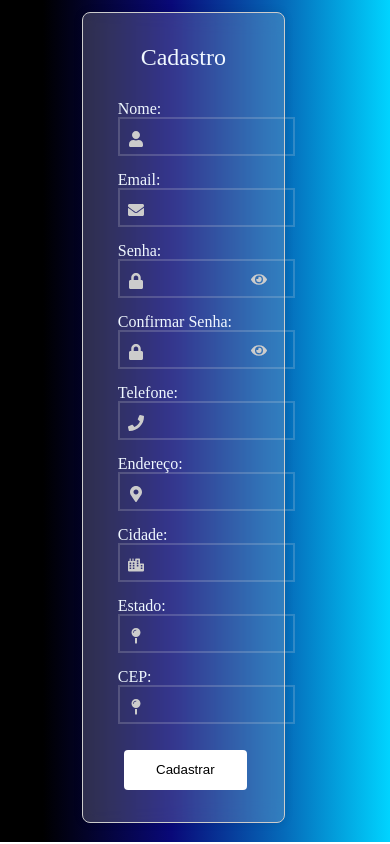
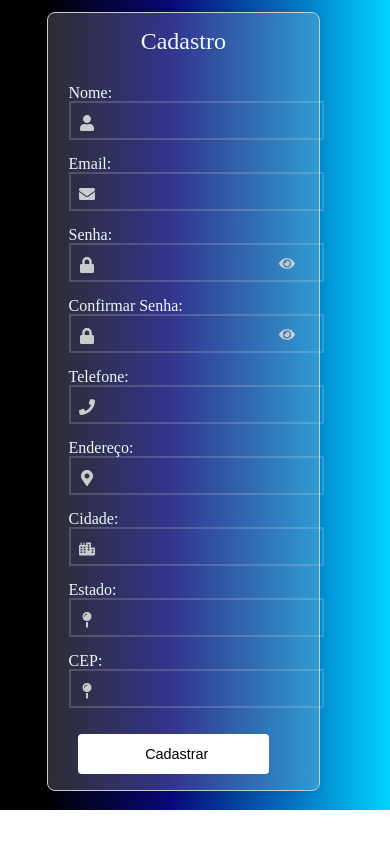
Before and after one commit to luisciaramicoli/tccluis, a React (Vite) app: page /cadastro in a window 390 px wide. Built offline with nearby package versions, Linux system fonts and the light colour scheme.

Commit message:
termino do cadastro css

```diff
--- a/src/components/pages/Home/home.module.css
+++ b/src/components/pages/Home/home.module.css
@@ -120,12 +120,12 @@
 .page3 {
     color: rgb(224, 217, 217);
     font-size: 1.2rem;
-    background-color: hsl(239, 95%, 30%);
+    background-color: hsla(239, 100%, 26%, 0.849);
     align-items: center;
 }
 
 .textPage3 {
-    padding-left: 50%;
+    padding-left: 45%;
     font-size: 1.8rem;
     padding-top: 4%;
     padding-right: 4%;
@@ -145,7 +145,7 @@
 
 .cadastroFuncionario {
     padding-left: 2%;
-    padding-top: 4%;
+    padding-top: 7%;
     float: left;
 }
 
@@ -188,14 +188,14 @@
 .telaEmpresa {
     width: 35%;
     height: 30%;
-    padding-top: 2%;
-    padding-right: 2%;
+    padding-top: 4%;
+    padding-right: 4%;
     text-align: right;
 }
 
 .textpage5 {
     float: left;
-    padding-right: 20%;
+    padding-right: 15%;
     font-size: 1.8rem;
     padding-top: 1%;
     padding-left: 5%;
--- a/src/components/pages/cadastro/cadastro.jsx
+++ b/src/components/pages/cadastro/cadastro.jsx
@@ -1,4 +1,3 @@
-// cadastro.jsx
 import { useState } from 'react';
 import { FaUser, FaLock, FaEnvelope, FaPhone, FaMapMarkerAlt, FaCity, FaMapPin, FaEye, FaEyeSlash } from 'react-icons/fa';
 import styles from './cadastro.module.css';
@@ -15,8 +14,53 @@ function Cadastro() {
     estado: '',
     cep: ''
   });
+
+  const [errors, setErrors] = useState({});
   const [showSenha, setShowSenha] = useState(false);
   const [showConfirmarSenha, setShowConfirmarSenha] = useState(false);
+
+  const validateForm = () => {
+    const errors = {};
+
+    // Nome
+    if (!formData.nome) errors.nome = 'Nome é obrigatório';
+
+    // Email
+    if (!formData.email) {
+      errors.email = 'Email é obrigatório';
+    } else if (!/\S+@\S+\.\S+/.test(formData.email)) {
+      errors.email = 'Email inválido';
+    }
+
+    // Senha
+    if (!formData.senha) errors.senha = 'Senha é obrigatória';
+
+    // Confirmar Senha
+    if (formData.senha !== formData.confirmarSenha) {
+      errors.confirmarSenha = 'Senhas não coincidem';
+    }
+
+    // Telefone
+    if (!formData.telefone) errors.telefone = 'Telefone é obrigatório';
+
+    // Endereço
+    if (!formData.endereco) errors.endereco = 'Endereço é obrigatório';
+
+    // Cidade
+    if (!formData.cidade) errors.cidade = 'Cidade é obrigatória';
+
+    // Estado
+    if (!formData.estado) errors.estado = 'Estado é obrigatório';
+
+    // CEP
+    if (!formData.cep) {
+      errors.cep = 'CEP é obrigatório';
+    } else if (!/^\d{5}-\d{3}$/.test(formData.cep)) {
+      errors.cep = 'CEP inválido (formato: 00000-000)';
+    }
+
+    return errors;
+  };
 
   const handleChange = (e) => {
     const { name, value } = e.target;
@@ -24,10 +68,21 @@ function Cadastro() {
       ...formData,
       [name]: value
     });
+    setErrors({
+      ...errors,
+      [name]: ''
+    });
   };
 
   const handleSubmit = async (e) => {
     e.preventDefault();
+    const validationErrors = validateForm();
+
+    if (Object.keys(validationErrors).length > 0) {
+      setErrors(validationErrors);
+      return;
+    }
+
     // Lógica para envio dos dados de cadastro para a API
     try {
       const response = await fetch('URL_DA_API_CADASTRO', {
@@ -45,7 +100,7 @@ function Cadastro() {
   };
 
   return (
-    <div className='tudo'>
+    <div className={styles.tudo}>
       <div className={styles.formContainer}>
         <form className={styles.form} onSubmit={handleSubmit}>
           <div className={styles.titulo}>Cadastro</div>
@@ -62,6 +117,7 @@ function Cadastro() {
                 onChange={handleChange}
                 required
               />
+              {errors.nome && <span className={styles.error}>{errors.nome}</span>}
             </div>
           </div>
 
@@ -77,6 +133,7 @@ function Cadastro() {
                 onChange={handleChange}
                 required
               />
+              {errors.email && <span className={styles.error}>{errors.email}</span>}
             </div>
           </div>
 
@@ -98,6 +155,7 @@ function Cadastro() {
               >
                 {showSenha ? <FaEyeSlash /> : <FaEye />}
               </div>
+              {errors.senha && <span className={styles.error}>{errors.senha}</span>}
             </div>
           </div>
 
@@ -119,6 +177,7 @@ function Cadastro() {
               >
                 {showConfirmarSenha ? <FaEyeSlash /> : <FaEye />}
               </div>
+              {errors.confirmarSenha && <span className={styles.error}>{errors.confirmarSenha}</span>}
             </div>
           </div>
 
@@ -134,6 +193,7 @@ function Cadastro() {
                 onChange={handleChange}
                 required
               />
+              {errors.telefone && <span className={styles.error}>{errors.telefone}</span>}
             </div>
           </div>
 
@@ -149,6 +209,7 @@ function Cadastro() {
                 onChange={handleChange}
                 required
               />
+              {errors.endereco && <span className={styles.error}>{errors.endereco}</span>}
             </div>
           </div>
 
@@ -164,6 +225,7 @@ function Cadastro() {
                 onChange={handleChange}
                 required
               />
+              {errors.cidade && <span className={styles.error}>{errors.cidade}</span>}
             </div>
           </div>
 
@@ -179,6 +241,7 @@ function Cadastro() {
                 onChange={handleChange}
                 required
               />
+              {errors.estado && <span className={styles.error}>{errors.estado}</span>}
             </div>
           </div>
 
@@ -194,6 +257,7 @@ function Cadastro() {
                 onChange={handleChange}
                 required
               />
+              {errors.cep && <span className={styles.error}>{errors.cep}</span>}
             </div>
           </div>
 
--- a/src/components/pages/cadastro/cadastro.module.css
+++ b/src/components/pages/cadastro/cadastro.module.css
@@ -1,31 +1,27 @@
-.tudo{
-  background: rgb(0,0,0);
+.tudo {
   background: linear-gradient(90deg, rgba(0,0,0,1) 0%, rgba(0,0,0,1) 11%, rgba(9,9,121,1) 44%, rgba(5,107,186,1) 73%, rgba(0,212,255,1) 100%);
 }
+
 .formContainer {
   display: flex;
   justify-content: center;
   align-items: center;
   height: 100%;
   width: 70%;
-    padding-top: 3%;
-    padding-bottom: 5%;
-    padding-left: 12%;
+  padding: 3% 12% 5%;
 }
 
 .form {
   display: flex;
   flex-direction: column;
   gap: 1rem;
-    width: 50%; /* Ajuste a largura conforme necessário */
-    padding: 2rem; /* Ajuste o padding conforme necessário */
+  width: 50%;
+  padding: 2rem;
   border: 1px solid #ccc;
   border-radius: 8px;
   box-shadow: 0 0 10px rgba(0, 0, 0, 0.1);
   background-color: rgba(225, 225, 225, 0.2);
   backdrop-filter: blur(10px);
-
-
 }
 
 .input {
@@ -33,7 +29,7 @@
   flex-direction: column;
   border-radius: 4px;
   margin-left: 2%;
-    margin-right: 8%;
+  margin-right: 18%;
 }
 
 .inputWithIcon {
@@ -47,20 +43,27 @@
   transform: translateY(-50%);
   color: #ccc;
 }
+
 .inputWithIcon .togglePassword {
-   padding-left: 100%;
   position: absolute;
   top: 70%;
-    left: 10px;
+  right: 0px;
+  left: 110%;
   transform: translateY(-50%);
   color: #ccc;
+  cursor: pointer;
 }
 
 .inputWithIcon input {
   width: 100%;
-    padding: 10px 10px 10px 40px; /* Espaço para o ícone */
+  padding: 10px 40px;
   background-color: transparent;
   border: 2px solid rgba(225, 225, 225, 0.2);
+}
+
+.inputWithIcon input:focus {
+  border-color: #007BFF;
+  outline: none;
 }
 
 .input label {
@@ -83,12 +86,27 @@
   margin-top: 10px;
   background-color: rgb(255, 255, 255);
   cursor: pointer;
+  transition: background-color 0.3s ease;
   margin-left: 5%;
+  padding-right: 0%;
+
 }
 
 .input button:hover {
   background-color: rgb(8, 104, 189);
 }
-  .togglePassword{
-   text-align: right;
+
+@media (max-width: 768px) {
+  .form {
+    width: 90%;
+    padding: 1rem;
   }
+
+  .inputWithIcon input {
+    padding: 10px 30px;
+  }
+
+  .input button {
+    font-size: 0.9rem;
+  }
+}
```
Also changed, not shown: 1 other file (tests, documents, lock files or other folders). Lines whose indentation alone changed are shown as unchanged.
